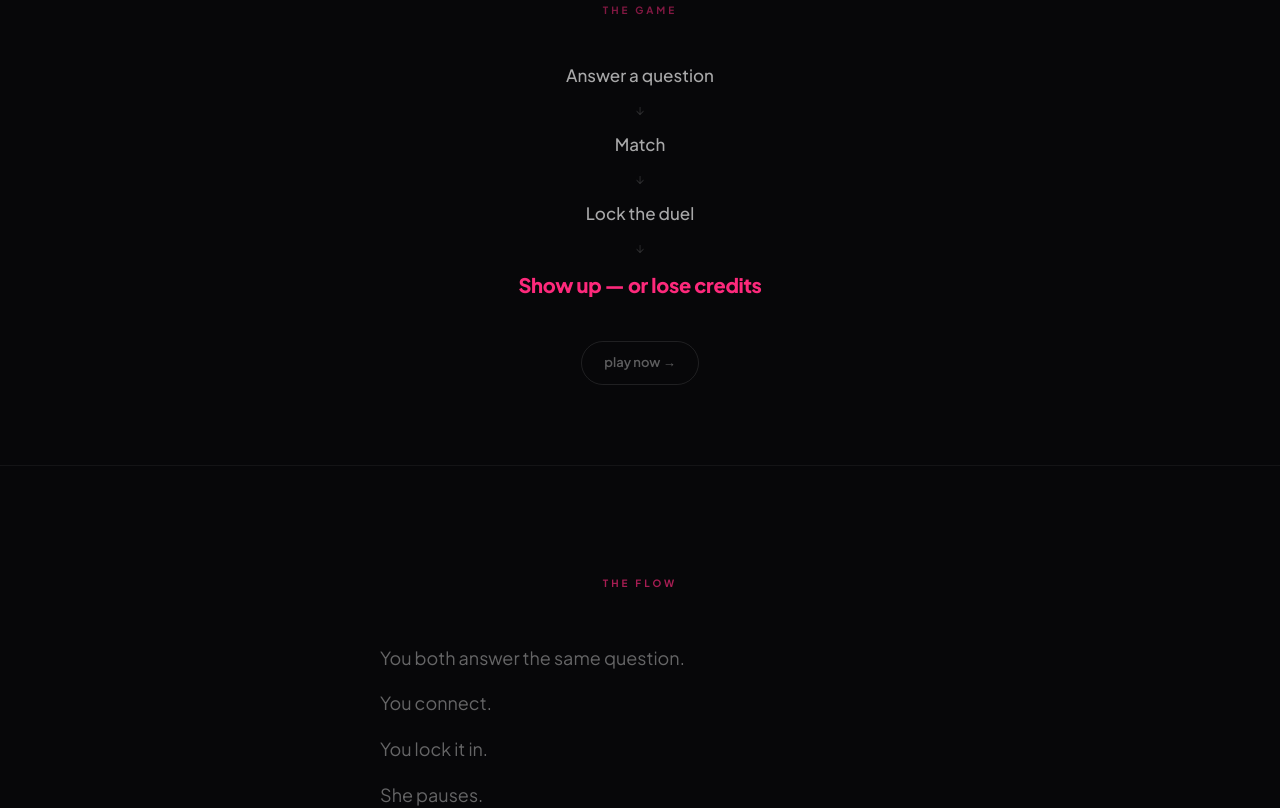
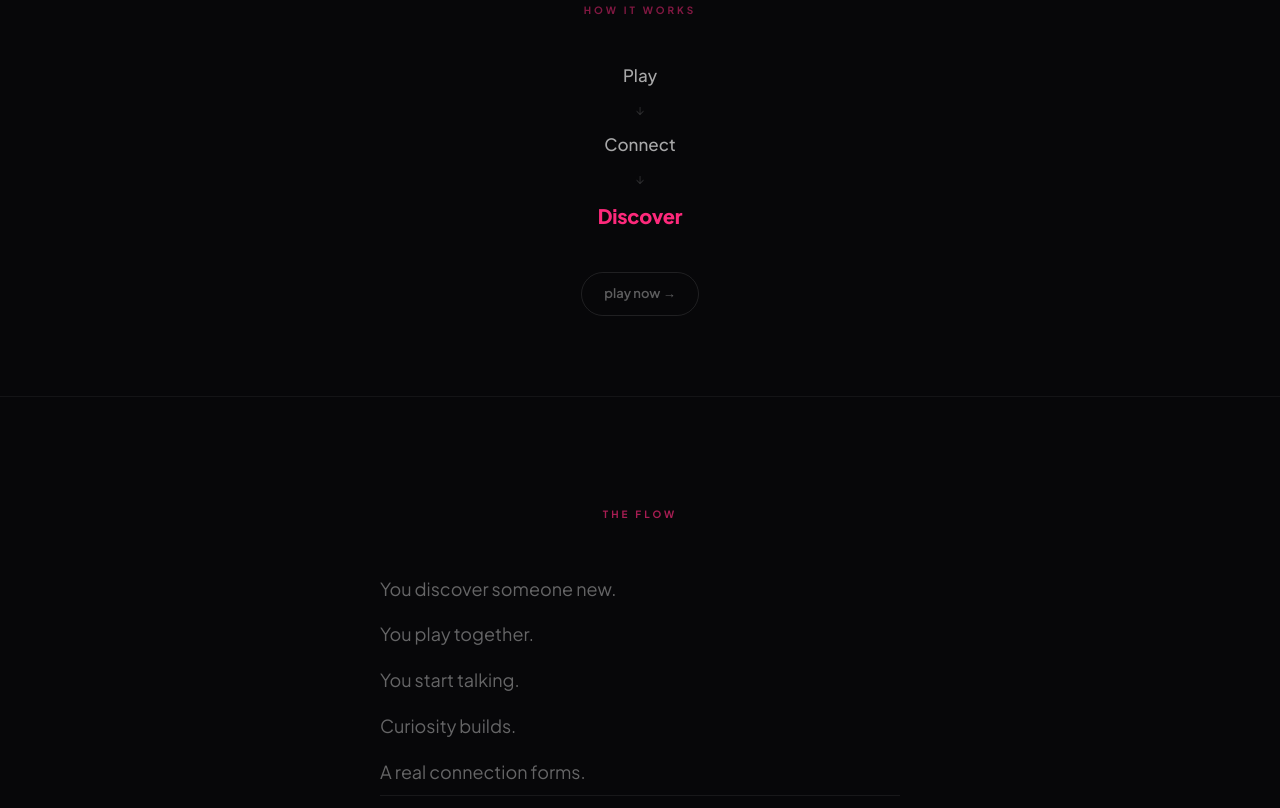
Before and after one commit to SefShop/Datebet, a Next.js app: page /landing in a window 1280 px wide. Shown: the part 1240-2048 px from the top of the page. Built offline with nearby package versions, Linux system fonts and the light colour scheme.

Commit message:
cleanup: full mystery dating positioning

```diff
--- a/app/landing/page.tsx
+++ b/app/landing/page.tsx
@@ -64,13 +64,11 @@ function Count({ n, suffix = '' }: { n: number; suffix?: string }) {
 
 // ── Mini Flow — cinematic step preview ─────────────────────────
 const FLOW_STEPS = [
-  { text: 'Answer a question',         small: false, accent: false },
-  { text: '↓',                         small: true,  accent: false },
-  { text: 'Match',                      small: false, accent: false },
-  { text: '↓',                         small: true,  accent: false },
-  { text: 'Lock the duel',             small: false, accent: false },
-  { text: '↓',                         small: true,  accent: false },
-  { text: 'Show up — or lose credits', small: false, accent: true  },
+  { text: 'Play',     small: false, accent: false },
+  { text: '↓',        small: true,  accent: false },
+  { text: 'Connect',  small: false, accent: false },
+  { text: '↓',        small: true,  accent: false },
+  { text: 'Discover', small: false, accent: true  },
 ]
 
 function MiniFlow() {
@@ -87,7 +85,7 @@ function MiniFlow() {
     <section ref={ref} style={{ padding: '80px 24px', borderTop: '1px solid rgba(255,255,255,0.05)', textAlign: 'center' as const }}>
       <div style={{ maxWidth: 360, margin: '0 auto' }}>
         <div style={{ fontSize: 10, fontWeight: 700, letterSpacing: '3px', textTransform: 'uppercase' as const, color: 'rgba(253,41,123,0.5)', marginBottom: 36 }}>
-          the game
+          how it works
         </div>
         <div style={{ display: 'flex', flexDirection: 'column' as const, alignItems: 'center' }}>
           {FLOW_STEPS.map((step, i) => (
--- a/lib/copy.ts
+++ b/lib/copy.ts
@@ -88,7 +88,7 @@ const en: Copy = {
   nav: { cta: 'get early access' },
 
   hero: {
-    eyebrow:    'no escape. just show up.',
+    eyebrow:    'play. connect. discover.',
     h1:         ['Meet someone without knowing', 'what they', '.'],
     accentWord: 'look like',
     sub:        'Play games, chat together, and unlock the reveal when a real connection is formed.',
@@ -106,13 +106,12 @@ const en: Copy = {
   scenario: {
     label: 'the flow',
     lines: [
-      'You both answer the same question.',
-      'You connect.',
-      'You lock it in.',
-      'She pauses.',
-      'You wait.',
-      'She commits.',
-      '→ Now you either show up — or you lose.',
+      'You discover someone new.',
+      'You play together.',
+      'You start talking.',
+      'Curiosity builds.',
+      'A real connection forms.',
+      '→ Then, and only then, you reveal.',
     ],
   },
 
@@ -141,13 +140,13 @@ const en: Copy = {
   stats: {
     items: [
       { suffix: '%', label: 'of duels result in a real date' },
-      { suffix: 'x', label: 'more likely to show up when money is on the line' },
+      { suffix: '%', label: 'say personality matters more than photos' },
       { suffix: '%', label: 'ghosting rate among confirmed duels' },
     ],
   },
 
   testimonials: [
-    { quote: '"This is the first time I actually showed up to a date."', name: 'Alex, 27' },
+    { quote: '"I fell for who they were before I saw them."', name: 'Alex, 27' },
     { quote: '"It feels intense… but in a good way."',                   name: 'Maria, 24' },
   ],
 
@@ -159,7 +158,7 @@ const en: Copy = {
 
   cta: {
     label:       'get in',
-    headline:    "See if you'd\nactually show up.",
+    headline:    "Meet someone\nworth discovering.",
     sub:         'Early access is open. No algorithms. No ads.\nPersonality first. Photos when both are ready.',
     placeholder: 'your@email.com',
     button:      'Join early access →',
@@ -205,13 +204,12 @@ const gr: Copy = {
   scenario: {
     label: 'η ροή',
     lines: [
-      'Απαντάτε την ίδια ερώτηση.',
-      'Συνδέεστε.',
-      'Το κλειδώνεις.',
-      'Αυτή διστάζει.',
-      'Περιμένεις.',
-      'Αποφασίζει.',
-      '→ Τώρα ή θα πας… ή θα χάσεις.',
+      'Ανακαλύπτεις κάποιον νέο.',
+      'Παίζετε μαζί.',
+      'Αρχίζετε να μιλάτε.',
+      'Η περιέργεια μεγαλώνει.',
+      'Δημιουργείται πραγματική σύνδεση.',
+      '→ Τότε, μόνο τότε, κάνετε reveal.',
     ],
   },
 
@@ -271,7 +269,7 @@ const gr: Copy = {
   },
 
   footer: {
-    tagline: 'Γνωριμία μέσα από παιχνίδι.',
+    tagline: 'Παίξε. Συνδέσου. Ανακάλυψε.',
     copy:    '© 2026 DateDuel',
   },
 }
```
